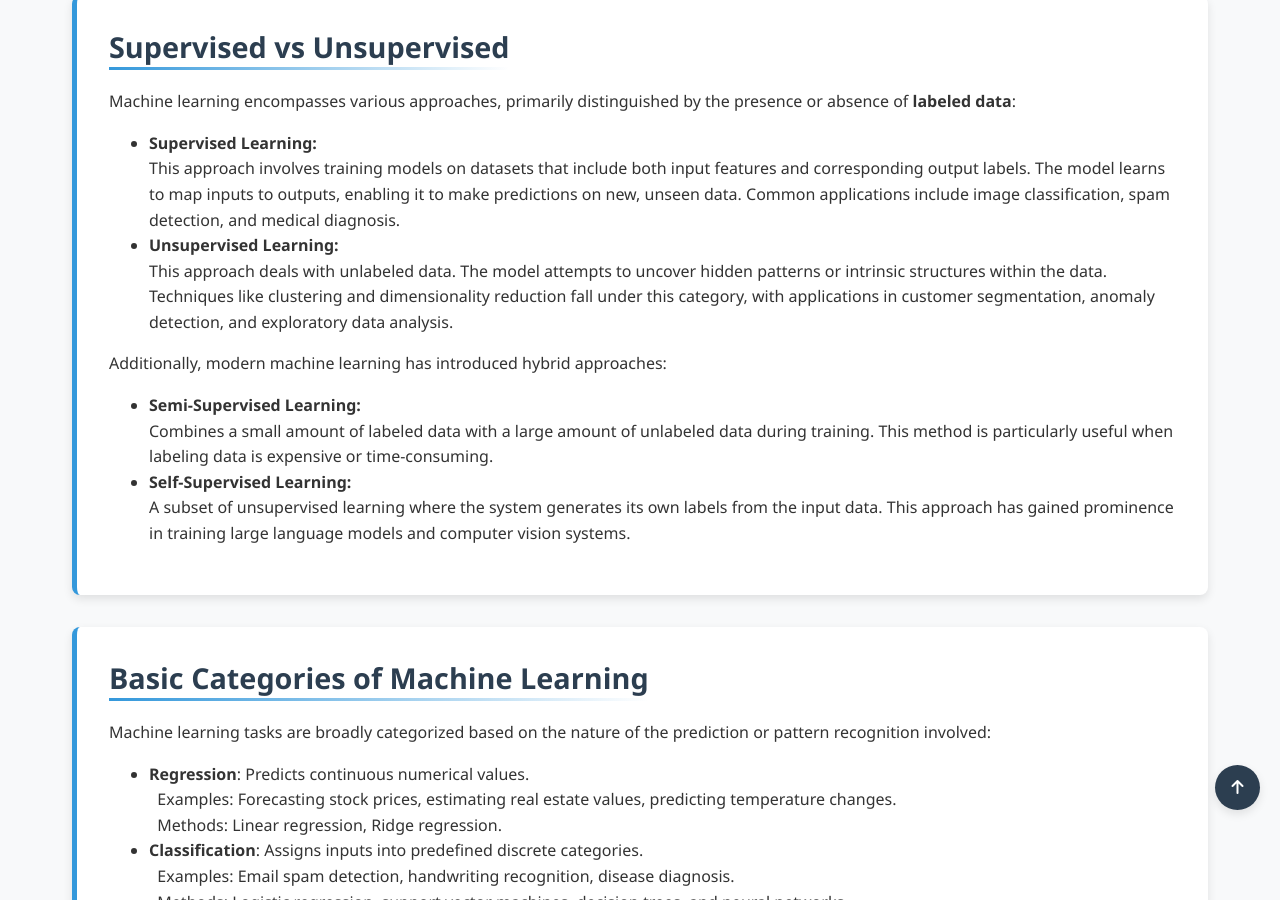
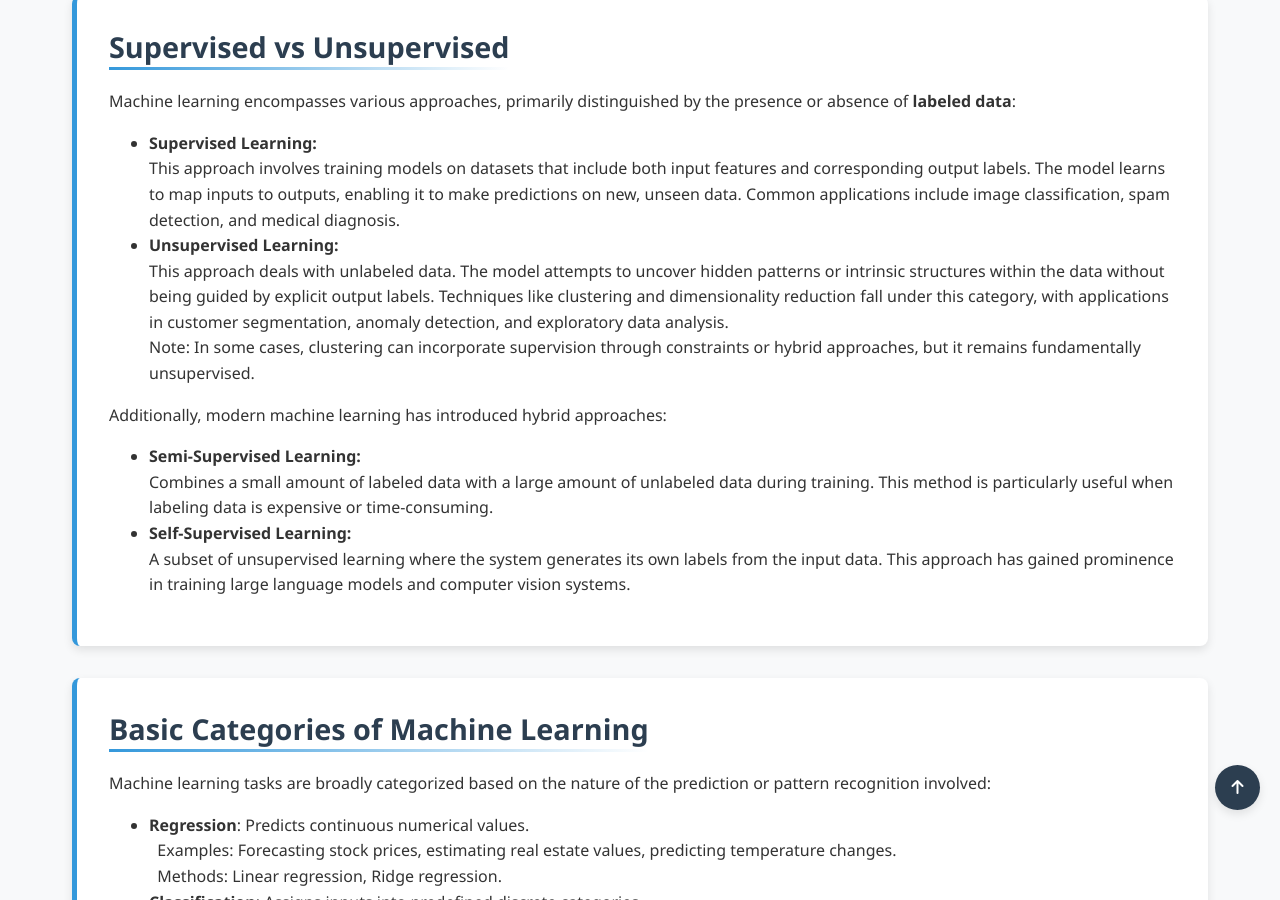
Before and after one commit to Yusukey01/yusukey01.github.io, a Jekyll site: the page built from Mathematics/Machine_learning/intro_ml.html, in a window 1280 px wide and 900 px high, scrolled down 2010 px. Built offline with Jekyll 4.4.1, drawn with Linux system fonts in a browser that asks for light colours.

Commit message:
making Section IV Machine learning

```diff
--- a/Mathematics/Machine_learning/intro_ml.html
+++ b/Mathematics/Machine_learning/intro_ml.html
@@ -108,10 +108,14 @@ uses_python: false
 
                         <li><strong>Unsupervised Learning:</strong></li>
                         This approach deals with unlabeled data. The model attempts to uncover hidden patterns or intrinsic structures within
-                        the data. Techniques like clustering and dimensionality reduction fall under this category, with applications in
+                        the data without being guided by explicit output labels.
+                        Techniques like clustering and dimensionality reduction fall under this category, with applications in
                         customer segmentation, anomaly detection, and exploratory data analysis.
+                        <br
+                        >Note: In some cases, clustering can incorporate supervision through constraints or hybrid approaches, but it remains fundamentally unsupervised.
                     </ul>
                 </p>
+
                 <p>
                     Additionally, modern machine learning has introduced hybrid approaches:
                     <ul style="padding-left: 40px;">
```
